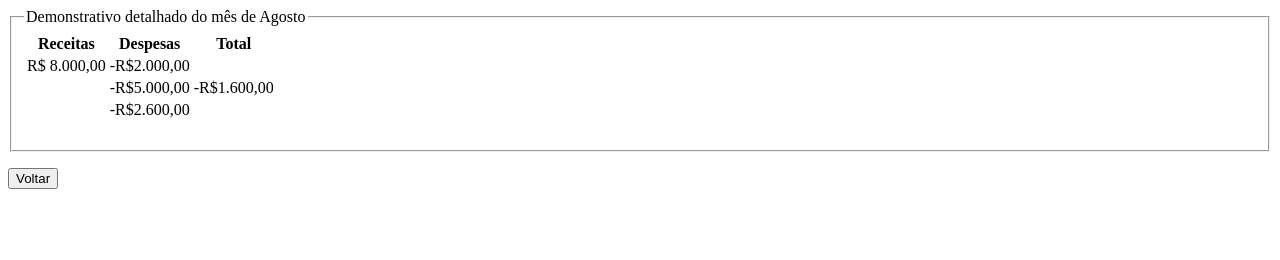
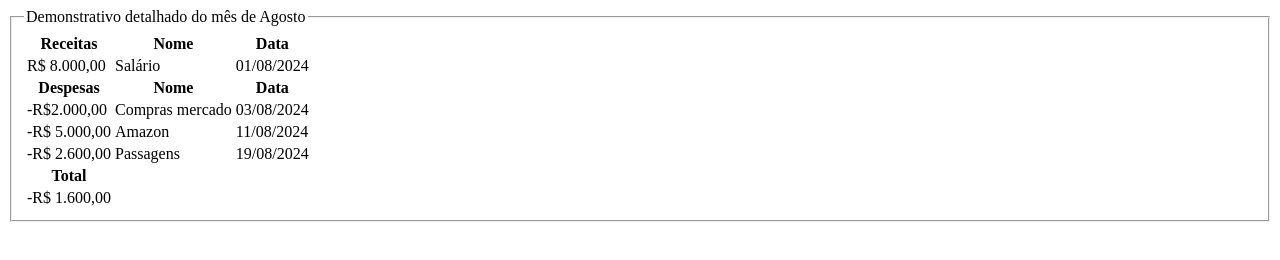
Before and after one commit to Vinicius1179/Trabalho2, a plain HTML site: page agosto/index.html in a window 1280 px wide. Drawn offline with Linux system fonts and the light colour scheme.

Commit message:
Update index.html

```diff
--- a/agosto/index.html
+++ b/agosto/index.html
@@ -11,33 +11,46 @@
           <thead>
             <tr>
               <th> Receitas </th>
-              <th> Despesas </th>
-              <th> Total </th>
+              <th> Nome </th>
+              <th> Data </th>
             </tr>
         <tbody>
           <tr>
           <td> R$ 8.000,00 </td>
-          <td> -R$2.000,00</td>
-          <td rowspan="3"> -R$1.600,00 </td>
+          <td> Salário </td>
+          <td> 01/08/2024</td>
+          </tr>
+        </tbody>
+        <thead>
+          <tr>
+            <th>Despesas</th>
+            <th> Nome</th>
+            <th> Data</th>
+          </tr>
+        </thead>
+        <tbody>
+          <tr>
+            <td> -R$2.000,00</td>
+            <td> Compras mercado </td>
+            <td> 03/08/2024 </td>
           </tr>
           <tr>
-          <td> </td>
-          <td> -R$5.000,00</td>
-          </tr>
-          <tr>
-          <td> </td>
-          <td> -R$2.600,00</td>
-          </tr>
+          <td> -R$ 5.000,00</td>
+          <td> Amazon </td>
+          <td> 11/08/2024</td>
+        </tr>
+        <tr>
+          <td> -R$ 2.600,00 </td>
+          <td> Passagens </td>
+          <td> 19/08/2024</td>
+        </tr>
         </tbody>
-
-          </thead>
-        </table>
-        <br>
-      </fieldset>
-    </form>
-
-    <button onclick="history.back()">
-        Voltar
-    </button>
-  </body>
-</html>
+        <tbody>
+          <thead>
+            <tr>
+          <th> Total </th>
+        </tr>
+        <tr>
+          <td> -R$ 1.600,00 </td>
+        </tr>
+        </thead>
```
